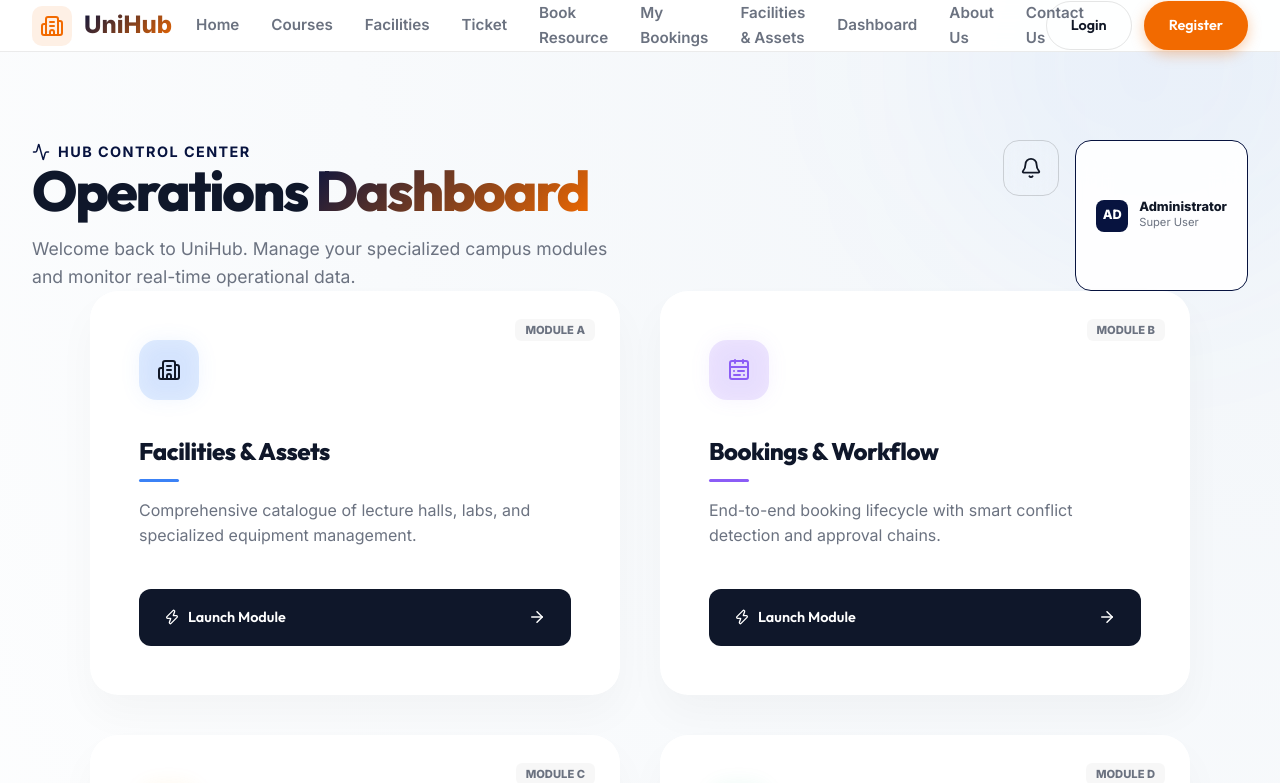
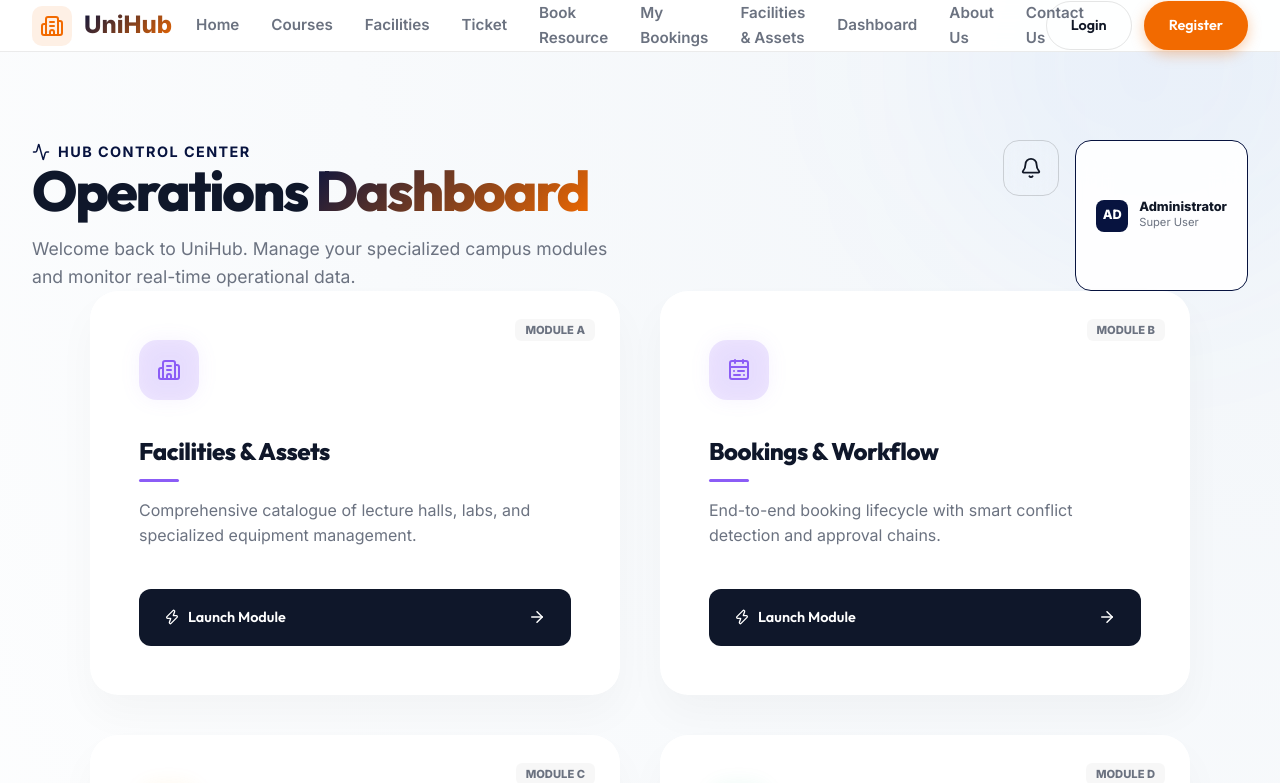
Before and after one commit to Amoda25/it3030-paf-2026-smart-campus-group-KND-05, a React (Vite) app in the folder frontend/: page /dashboard in a window 1280 px wide. Shown: the top 783 px of the page. Built offline with nearby package versions, Linux system fonts and the light colour scheme.

Commit message:
style: update facilities module color to purple to match dashboard theme

```diff
--- a/frontend/src/components/Dashboard.jsx
+++ b/frontend/src/components/Dashboard.jsx
@@ -20,10 +20,10 @@ const Dashboard = () => {
     {
       title: "Facilities & Assets",
       description: "Comprehensive catalogue of lecture halls, labs, and specialized equipment management.",
-      icon: <Building2 size={24} className="text-primary" />,
+      icon: <Building2 size={24} style={{ color: '#8b5cf6' }} />,
       link: "/facilities-dashboard",
-      color: "rgba(59, 130, 246, 0.15)",
-      accent: "#3b82f6",
+      color: "rgba(139, 92, 246, 0.15)",
+      accent: "#8b5cf6",
       tag: "Module A"
     },
     {
```
